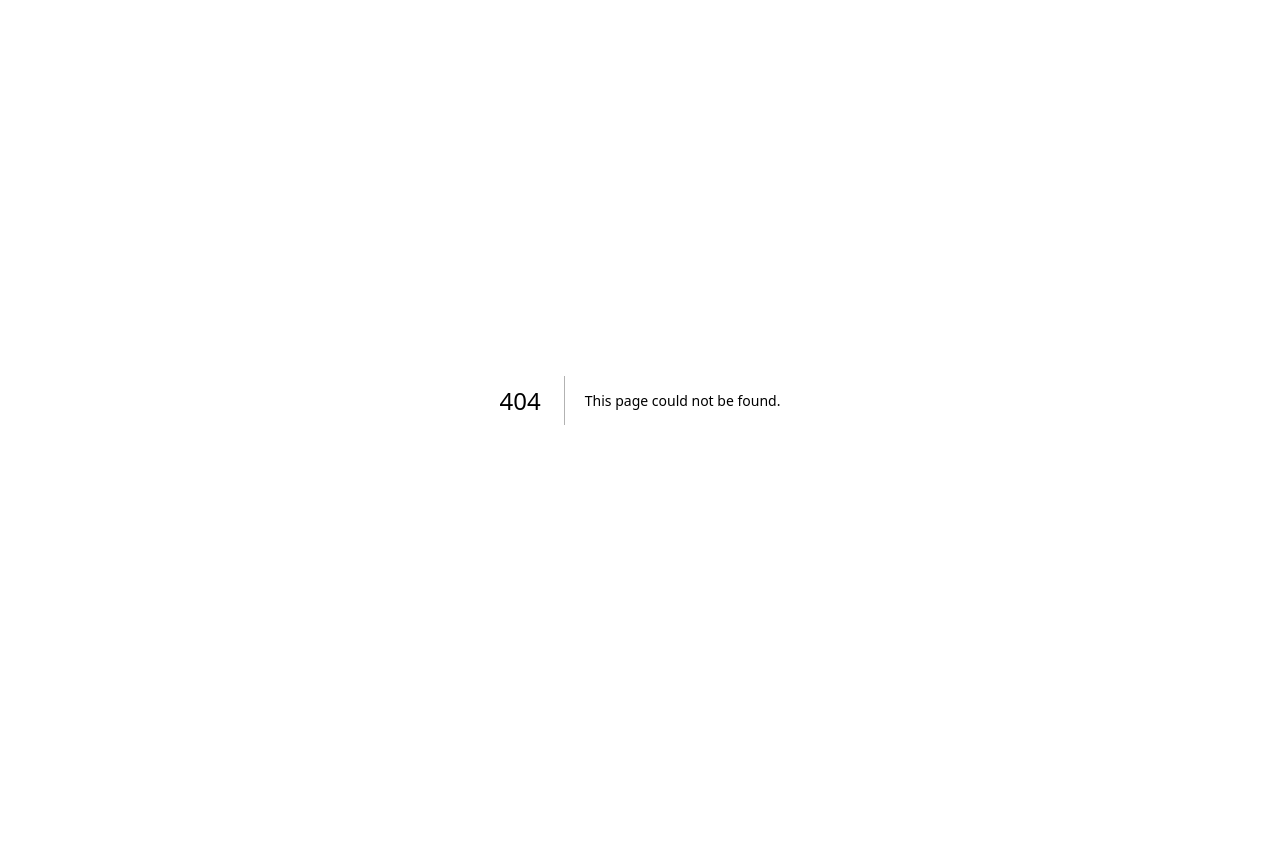
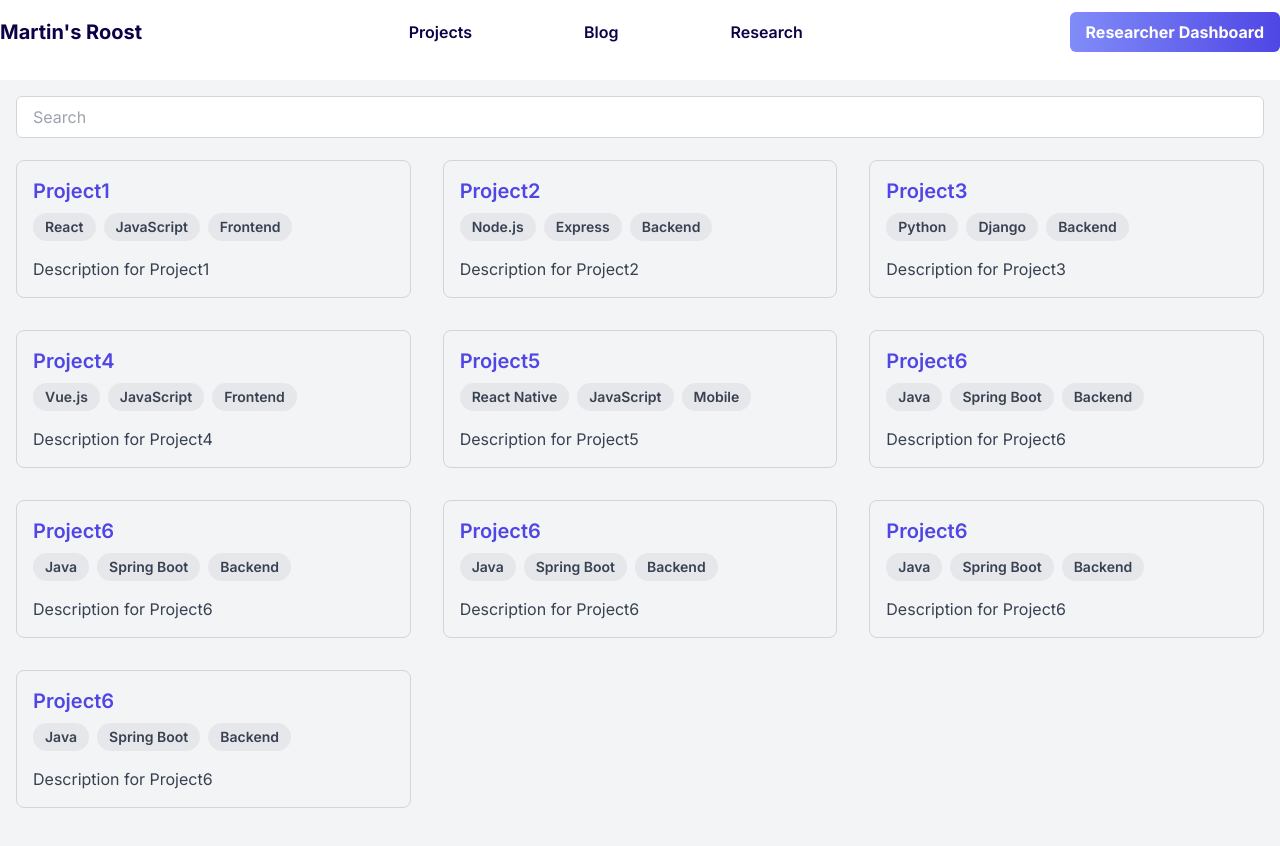
Before and after one commit to Anarchist1984/GSMSTPurpleMartin, a Next.js app in the folder purplemartin/: page /projects in a window 1280 px wide. Before the commit this address had no page. Shown: the top 846 px of the page. Before the commit the page ends 800 px from the top, so only its background shows below. Built offline with nearby package versions, Linux system fonts and the light colour scheme.

Commit message:
Created full page project search engine

```diff
--- /dev/null
+++ b/purplemartin/app/blog/page.tsx
@@ -0,0 +1,10 @@
+import React from "react";
+import Navbar from "../components/Navbar";
+
+export default function Home() {
+  return (
+    <div>
+      <Navbar />
+    </div>
+  );
+}
--- a/purplemartin/app/components/Navbar.tsx
+++ b/purplemartin/app/components/Navbar.tsx
@@ -22,7 +22,7 @@ const Navbar = () => {
   return (
     <>
       <header
-        className={`bg-${scrollPosition > 0 ? "transparent" : "indigo-500"} dark:bg-indigo-900 fixed top-0 w-full z-50 transition-all duration-1000 backdrop-blur-sm`}
+        className={`fixed top-0 w-full z-50 transition-all duration-1000 backdrop-blur-sm`}
         style={{ height: `${navbarHeight}px` }}
       >
         <nav className="container mx-auto flex justify-between items-center h-full">
@@ -45,16 +45,16 @@ const Navbar = () => {
               </Link>
             </li>
             <li>
-              <Link href="/about">
+              <Link href="/research">
                 <span className="cursor-pointer underline-animation">
-                  About
+                  Research
                 </span>
               </Link>
             </li>
           </ul>
           <Link
             href="/account/signin"
-            className={`text-${scrollPosition > 0 ? "#0f0047" : "white"} hover:text-${scrollPosition > 0 ? "white" : "black"} from-indigo-400 to-indigo-600 px-4 py-2 rounded-md bg-gradient-to-r hover:from-indigo-400 hover:to-blue-700 font-bold transition duration-300`}
+            className={`text-white from-indigo-400 to-indigo-600 px-4 py-2 rounded-md bg-gradient-to-r hover:from-indigo-400 hover:to-blue-700 font-bold transition duration-300`}
           >
             Researcher Dashboard
           </Link>
--- /dev/null
+++ b/purplemartin/app/components/Searchbar.tsx
@@ -0,0 +1,53 @@
+'use client'
+import React, { useState } from "react";
+import Link from "next/link";
+
+const SearchBar = ({ projects }) => {
+  const [searchTerm, setSearchTerm] = useState("");
+
+  const filteredProjects = projects.filter(
+    (project) =>
+      project.name.toLowerCase().includes(searchTerm.toLowerCase()) ||
+      project.description.toLowerCase().includes(searchTerm.toLowerCase()) ||
+      project.tags.some(tag => tag.toLowerCase().includes(searchTerm.toLowerCase()))
+  );
+
+  return (
+    <div className="min-h-screen flex flex-col bg-gray-100 mt-20">
+      <div className="fixed w-full z-10">
+      <div className="max-w-screen-xl mx-auto px-4 py-4">
+  <input
+    type="text"
+    placeholder="Search"
+    value={searchTerm}
+    onChange={(e) => setSearchTerm(e.target.value)}
+    className="w-full py-2 px-4 rounded-md border border-gray-300 focus:outline-none focus:border-indigo-500"
+  />
+</div>
+      </div>
+      <div className="max-w-screen-xl mx-auto py-8 px-4 pt-20 overflow-y-auto"> {/* Added pt-20 for padding top */}
+        <div className="flex flex-wrap -mx-4">
+          {filteredProjects.map((project, index) => (
+            <div key={index} className="w-full sm:w-1/2 lg:w-1/3 px-4 mb-8">
+              <div className="p-4 rounded-lg border border-gray-300">
+                <h2 className="text-xl font-semibold mb-2">
+                  <Link href={`${project.fileAddress}/${project.name}`} className="text-indigo-600 hover:underline">
+                    {project.name}
+                  </Link>
+                </h2>
+                <div className="mb-2">
+                  {project.tags.map((tag, index) => (
+                    <span key={index} className="inline-block bg-gray-200 rounded-full px-3 py-1 text-sm font-semibold text-gray-700 mr-2 mb-2">{tag}</span>
+                  ))}
+                </div>
+                <p className="text-gray-700">{project.description}</p>
+              </div>
+            </div>
+          ))}
+        </div>
+      </div>
+    </div>
+  );
+};
+
+export default SearchBar;
--- a/purplemartin/app/components/components.css
+++ b/purplemartin/app/components/components.css
@@ -2,7 +2,7 @@
   display: inline-block;
   position: relative;
   text-decoration: none;
-  color: white; /* Default text color */
+  color: #0f0047; /* Default text color */
   transition: color 0.3s ease;
 }
 
@@ -13,13 +13,13 @@
   height: 2px;
   bottom: 0;
   left: 0;
-  background-color: white; /* Default underline color */
+  background-color: #0f0047; /* Default underline color */
   visibility: hidden;
   transform: scaleX(0);
   transition: all 0.3s ease-in-out;
 }
 .underline-animation:hover {
-  color: white; /* Text color on hover */
+  color: #0f0047;  /* Text color on hover */
 }
 
 /* Change text color to purple when scrolled */
--- a/purplemartin/app/page.tsx
+++ b/purplemartin/app/page.tsx
@@ -1,8 +1,10 @@
 import Navbar from "./components/Navbar";
+import Image from "next/image";
+import HomePagePurpleMartin from '../public/HomePagePurpleMartin.png'
 
 export default function Home() {
   return (
-    <main className="bg-gradient-to-b from-indigo-800 via-blue-700 to-purple-600 dark:bg-indigo-950">
+    <main className="bg-gradient-to-b">
       <Navbar />
       <div className="h-screen">
         <div className="bg-white rounded-lg inline-block px-6 py-10 absolute top-32 left-56">
@@ -28,12 +30,9 @@ export default function Home() {
           </h1>
         </div>
         <div>
-          <img
-            src="https://media.audubon.org/nas_birdapi_hero/h_purple-martin_006_shutterstock_texas_1220914552_adult-male_agamiphotoagency.jpg"
-            alt="Purple Martin "
-            className="w-full h-full object-cover"
-          />
+        <Image src={HomePagePurpleMartin} alt="Purple Martin"/>
         </div>
+        <div className="bg-gradient-to-b from-[#9CC6E7] to-blue-200"></div>
       </div>
     </main>
   );
--- /dev/null
+++ b/purplemartin/app/projects/page.tsx
@@ -0,0 +1,81 @@
+import React from "react";
+import Navbar from "../components/Navbar";
+import SearchBar from "../components/Searchbar";
+
+export default function Home() {
+  // Sample list of projects
+  const projects = [
+    {
+      name: "Project1",
+      description: "Description for Project1",
+      fileAddress: "/project1",
+      tags: ["React", "JavaScript", "Frontend"]
+    },
+    {
+      name: "Project2",
+      description: "Description for Project2",
+      fileAddress: "/project2",
+      tags: ["Node.js", "Express", "Backend"]
+    },
+    {
+      name: "Project3",
+      description: "Description for Project3",
+      fileAddress: "/project3",
+      tags: ["Python", "Django", "Backend"]
+    },
+    {
+      name: "Project4",
+      description: "Description for Project4",
+      fileAddress: "/project4",
+      tags: ["Vue.js", "JavaScript", "Frontend"]
+    },
+    {
+      name: "Project5",
+      description: "Description for Project5",
+      fileAddress: "/",
+      tags: ["React Native", "JavaScript", "Mobile"]
+    },
+    {
+      name: "Project6",
+      description: "Description for Project6",
+      fileAddress: "/project6",
+      tags: ["Java", "Spring Boot", "Backend"]
+    },
+    {
+      name: "Project6",
+      description: "Description for Project6",
+      fileAddress: "/project6",
+      tags: ["Java", "Spring Boot", "Backend"]
+    },
+    {
+      name: "Project6",
+      description: "Description for Project6",
+      fileAddress: "/project6",
+      tags: ["Java", "Spring Boot", "Backend"]
+    },
+    {
+      name: "Project6",
+      description: "Description for Project6",
+      fileAddress: "/project6",
+      tags: ["Java", "Spring Boot", "Backend"]
+    },
+    {
+      name: "Project6",
+      description: "Description for Project6",
+      fileAddress: "/project6",
+      tags: ["Java", "Spring Boot", "Backend"]
+    },
+    // Add more projects here if needed
+  ];
+
+  return (
+    <main>
+      <div>
+        <Navbar />
+      </div>
+      <div className="mt-10"> {/* Added margin-top to create space for the fixed navbar */}
+        <SearchBar projects={projects} />
+      </div>
+    </main>
+  );
+}
--- /dev/null
+++ b/purplemartin/app/research/page.tsx
@@ -0,0 +1,10 @@
+import React from "react";
+import Navbar from "../components/Navbar";
+
+export default function Home() {
+  return (
+    <div>
+      <Navbar />
+    </div>
+  );
+}
```
Also changed, not shown: purplemartin/public/HomePagePurpleMartin.png (added).
